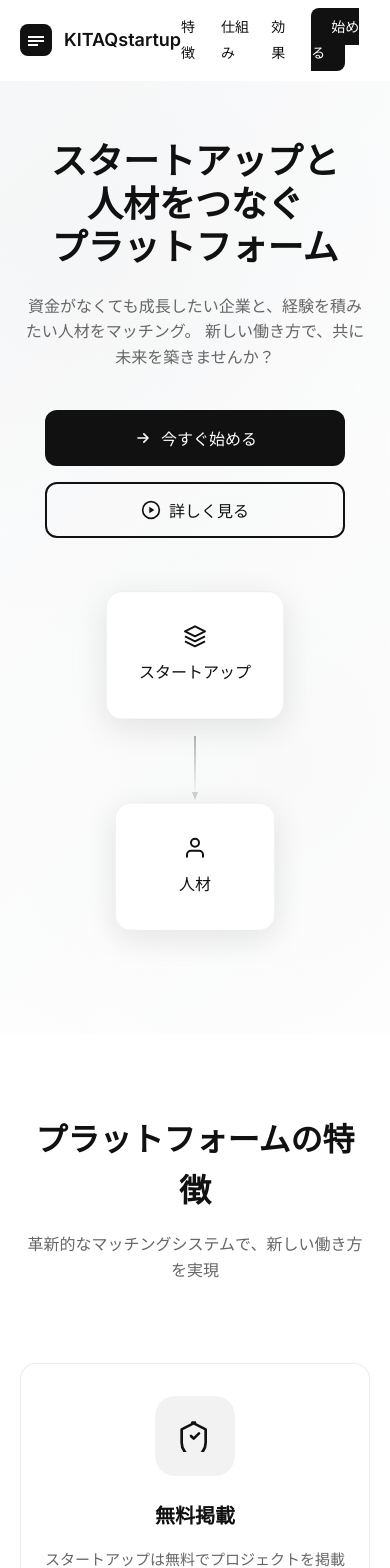
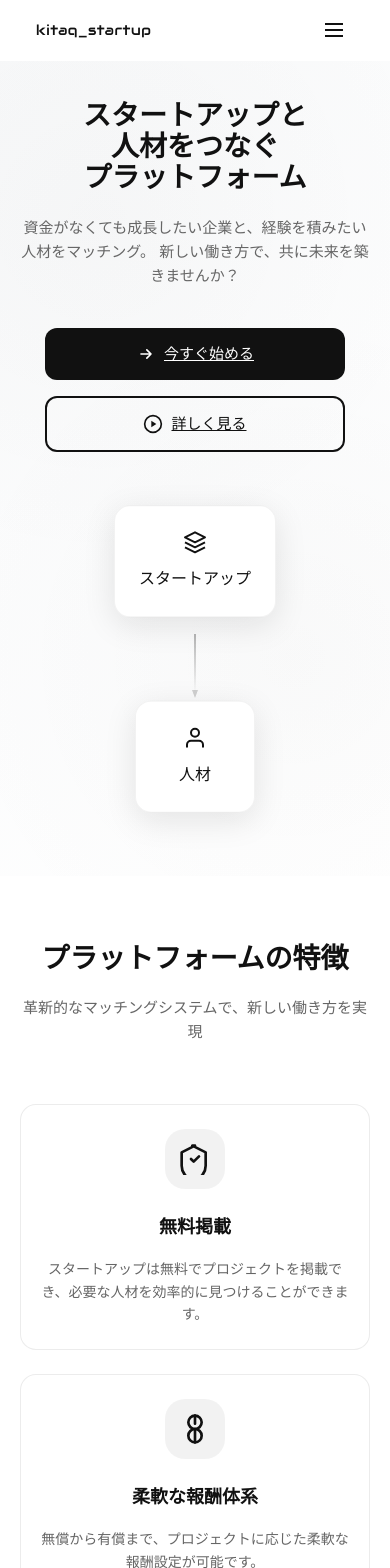
Before and after one commit to DIGIT-2025-NEXT/GeeTech-ProductHP, a Vue app: page / in a window 390 px wide. Shown: the top 1568 px of the page. Built offline with nearby package versions, Linux system fonts and the light colour scheme.

Commit message:
アイコンの削除とか色々

```diff
--- a/public/index.html
+++ b/public/index.html
@@ -7,7 +7,7 @@
     <title>スタートアップ支援プラットフォーム</title>
     <link rel="preconnect" href="https://fonts.googleapis.com">
     <link rel="preconnect" href="https://fonts.gstatic.com" crossorigin>
-    <link href="https://fonts.googleapis.com/css2?family=Inter:wght@300;400;500;600;700&display=swap" rel="stylesheet">
+    <link href="https://fonts.googleapis.com/css2?family=Inter:wght@300;400;500;600;700&family=Audiowide:wght@400&display=swap" rel="stylesheet">
   </head>
   <body>
     <noscript>
--- a/src/App.vue
+++ b/src/App.vue
@@ -31,6 +31,11 @@ export default {
 </script>
 
 <style>
+:root {
+  --audiowide: 'Audiowide', cursive;
+  --inter: 'Inter', -apple-system, BlinkMacSystemFont, 'Segoe UI', 'Roboto', sans-serif;
+}
+
 * {
   margin: 0;
   padding: 0;
@@ -42,7 +47,7 @@ html {
 }
 
 body {
-  font-family: 'Inter', -apple-system, BlinkMacSystemFont, 'Segoe UI', 'Roboto', sans-serif;
+  font-family: var(--inter);
   line-height: 1.6;
   color: #111;
   background: #fff;
--- a/src/components/CallToAction.vue
+++ b/src/components/CallToAction.vue
@@ -9,20 +9,20 @@
             共に成長し、地域を活性化させましょう。
           </p>
           <div class="cta-buttons">
-            <button class="primary-button">
+            <a href="https://geetech.dokkiitech.dev/company/register" target="_blank" rel="noopener noreferrer" class="primary-button">
               <svg width="20" height="20" viewBox="0 0 24 24" fill="none">
                 <path d="M16 4h2a2 2 0 0 1 2 2v14a2 2 0 0 1-2 2H6a2 2 0 0 1-2-2V6a2 2 0 0 1 2-2h2" stroke="currentColor" stroke-width="2"/>
                 <rect x="8" y="2" width="8" height="4" rx="1" ry="1" stroke="currentColor" stroke-width="2"/>
               </svg>
               スタートアップとして参加
-            </button>
-            <button class="secondary-button">
+            </a>
+            <a href="https://geetech.dokkiitech.dev/login" target="_blank" rel="noopener noreferrer" class="secondary-button">
               <svg width="20" height="20" viewBox="0 0 24 24" fill="none">
                 <path d="M20 21v-2a4 4 0 0 0-4-4H8a4 4 0 0 0-4 4v2" stroke="currentColor" stroke-width="2" stroke-linecap="round" stroke-linejoin="round"/>
                 <circle cx="12" cy="7" r="4" stroke="currentColor" stroke-width="2"/>
               </svg>
               人材として参加
-            </button>
+            </a>
           </div>
         </div>
         <div class="cta-visual">
@@ -60,11 +60,7 @@
       <div class="container">
         <div class="footer-content">
           <div class="footer-logo">
-            <svg width="32" height="32" viewBox="0 0 32 32" fill="none">
-              <rect width="32" height="32" rx="8" fill="#111"/>
-              <path d="M8 12h16v2H8v-2zm0 4h16v2H8v-2zm0 4h10v2H8v-2z" fill="#fff"/>
-            </svg>
-            <span>KITAQstartup</span>
+            <span>kitaq_startup</span>
           </div>
           <div class="footer-text">
             <p>&copy; 2025 DIGITKITAQ | GeeTech</p>
@@ -266,8 +262,10 @@ export default {
   display: flex;
   align-items: center;
   gap: 12px;
-  font-weight: 600;
+  font-family: var(--audiowide);
+  font-weight: 400;
   font-size: 18px;
+  letter-spacing: 0.5px;
 }
 
 .footer-text {
@@ -300,6 +298,10 @@ export default {
     font-size: 28px;
   }
 
+  .cta-description {
+    font-size: 16px;
+  }
+
   .cta-buttons {
     align-items: center;
   }
@@ -315,4 +317,44 @@ export default {
     height: 250px;
   }
 }
+
+@media (max-width: 480px) {
+  .cta {
+    padding: 60px 0 0;
+  }
+
+  .cta-content {
+    gap: 50px;
+  }
+
+  .cta-title {
+    font-size: 24px;
+  }
+
+  .cta-description {
+    font-size: 15px;
+    margin-bottom: 32px;
+  }
+
+  .primary-button,
+  .secondary-button {
+    padding: 14px 24px;
+    font-size: 15px;
+  }
+
+  .visual-container {
+    width: 200px;
+    height: 200px;
+  }
+
+  .orbit-node {
+    width: 40px;
+    height: 40px;
+  }
+
+  .center-node {
+    width: 50px;
+    height: 50px;
+  }
+}
 </style>
--- a/src/components/Features.vue
+++ b/src/components/Features.vue
@@ -102,13 +102,15 @@ export default {
 
 .features-grid {
   display: grid;
-  grid-template-columns: repeat(auto-fit, minmax(280px, 1fr));
-  gap: 40px;
+  grid-template-columns: repeat(4, 1fr);
+  gap: 32px;
+  max-width: 1200px;
+  margin: 0 auto;
 }
 
 .feature-card {
   text-align: center;
-  padding: 40px 24px;
+  padding: 32px 20px;
   border-radius: 16px;
   background: #fff;
   border: 1px solid rgba(17, 17, 17, 0.08);
@@ -171,6 +173,13 @@ export default {
   color: #666;
 }
 
+@media (max-width: 1024px) {
+  .features-grid {
+    grid-template-columns: repeat(2, 1fr);
+    gap: 32px;
+  }
+}
+
 @media (max-width: 768px) {
   .features {
     padding: 80px 0;
@@ -192,5 +201,45 @@ export default {
   .feature-card {
     padding: 32px 20px;
   }
+
+  .feature-icon {
+    width: 70px;
+    height: 70px;
+  }
+}
+
+@media (max-width: 480px) {
+  .features {
+    padding: 60px 0;
+  }
+
+  .section-header {
+    margin-bottom: 60px;
+  }
+
+  .section-title {
+    font-size: 28px;
+  }
+
+  .section-description {
+    font-size: 15px;
+  }
+
+  .feature-card {
+    padding: 24px 16px;
+  }
+
+  .feature-icon {
+    width: 60px;
+    height: 60px;
+  }
+
+  .feature-title {
+    font-size: 18px;
+  }
+
+  .feature-description {
+    font-size: 14px;
+  }
 }
 </style>
--- a/src/components/Hero.vue
+++ b/src/components/Hero.vue
@@ -13,19 +13,19 @@
             新しい働き方で、共に未来を築きませんか？
           </p>
           <div class="hero-buttons">
-            <button class="primary-button">
+            <a href="https://geetech.dokkiitech.dev/" target="_blank" rel="noopener noreferrer" class="primary-button">
               <svg width="20" height="20" viewBox="0 0 24 24" fill="none">
                 <path d="M13 7l5 5-5 5M6 12h12" stroke="currentColor" stroke-width="2" stroke-linecap="round" stroke-linejoin="round"/>
               </svg>
               今すぐ始める
-            </button>
-            <button class="secondary-button">
+            </a>
+            <a href="#features" class="secondary-button">
               <svg width="20" height="20" viewBox="0 0 24 24" fill="none">
                 <circle cx="12" cy="12" r="10" stroke="currentColor" stroke-width="2"/>
                 <polygon points="10,8 16,12 10,16" fill="currentColor"/>
               </svg>
               詳しく見る
-            </button>
+            </a>
           </div>
         </div>
         <div class="hero-visual">
@@ -233,11 +233,11 @@ export default {
 
 @media (max-width: 768px) {
   .hero {
-    padding: 140px 0 100px;
+    padding: 120px 0 80px;
   }
 
   .hero-title {
-    font-size: 36px;
+    font-size: 32px;
   }
 
   .hero-description {
@@ -255,5 +255,41 @@ export default {
     max-width: 300px;
     justify-content: center;
   }
+
+  .visual-container {
+    width: 280px;
+    height: 280px;
+  }
+}
+
+@media (max-width: 480px) {
+  .hero {
+    padding: 100px 0 60px;
+  }
+
+  .hero-title {
+    font-size: 28px;
+    line-height: 1.1;
+  }
+
+  .hero-description {
+    font-size: 15px;
+  }
+
+  .primary-button,
+  .secondary-button {
+    padding: 14px 28px;
+    font-size: 15px;
+  }
+
+  .visual-container {
+    width: 240px;
+    height: 240px;
+  }
+
+  .card {
+    padding: 24px;
+    min-width: 120px;
+  }
 }
 </style>
--- a/src/components/Navigation.vue
+++ b/src/components/Navigation.vue
@@ -3,17 +3,34 @@
     <div class="container">
       <div class="nav-content">
         <div class="logo">
-          <svg width="32" height="32" viewBox="0 0 32 32" fill="none">
-            <rect width="32" height="32" rx="8" fill="#111"/>
-            <path d="M8 12h16v2H8v-2zm0 4h16v2H8v-2zm0 4h10v2H8v-2z" fill="#fff"/>
-          </svg>
-          <span>KITAQstartup</span>
+          <span>kitaq_startup</span>
         </div>
-        <ul class="nav-links">
+        <ul class="nav-links desktop-nav">
           <li><a href="#features">特徴</a></li>
           <li><a href="#how-it-works">仕組み</a></li>
           <li><a href="#benefits">効果</a></li>
-          <li><a href="#contact" class="cta-button">始める</a></li>
+          <li><a href="https://geetech.dokkiitech.dev/" target="_blank" rel="noopener noreferrer" class="cta-button">始める</a></li>
+        </ul>
+        <button class="hamburger-menu" :class="{ 'menu-open': isMobileMenuOpen }" @click="toggleMobileMenu">
+          <svg v-if="!isMobileMenuOpen" width="24" height="24" viewBox="0 0 24 24" fill="none" stroke="currentColor" stroke-width="2">
+            <line x1="3" y1="6" x2="21" y2="6"></line>
+            <line x1="3" y1="12" x2="21" y2="12"></line>
+            <line x1="3" y1="18" x2="21" y2="18"></line>
+          </svg>
+          <svg v-else width="24" height="24" viewBox="0 0 24 24" fill="none" stroke="currentColor" stroke-width="2">
+            <line x1="18" y1="6" x2="6" y2="18"></line>
+            <line x1="6" y1="6" x2="18" y2="18"></line>
+          </svg>
+        </button>
+      </div>
+    </div>
+    <div class="mobile-menu" :class="{ 'active': isMobileMenuOpen }">
+      <div class="mobile-menu-content">
+        <ul class="mobile-nav-links">
+          <li><a href="#features" @click="closeMobileMenu">特徴</a></li>
+          <li><a href="#how-it-works" @click="closeMobileMenu">仕組み</a></li>
+          <li><a href="#benefits" @click="closeMobileMenu">効果</a></li>
+          <li><a href="https://geetech.dokkiitech.dev/" target="_blank" rel="noopener noreferrer" class="mobile-cta-button" @click="closeMobileMenu">始める</a></li>
         </ul>
       </div>
     </div>
@@ -25,7 +42,8 @@ export default {
   name: 'Navigation',
   data() {
     return {
-      isScrolled: false
+      isScrolled: false,
+      isMobileMenuOpen: false
     }
   },
   mounted() {
@@ -37,6 +55,18 @@ export default {
   methods: {
     handleScroll() {
       this.isScrolled = window.scrollY > 50
+    },
+    toggleMobileMenu() {
+      this.isMobileMenuOpen = !this.isMobileMenuOpen
+      if (this.isMobileMenuOpen) {
+        document.body.style.overflow = 'hidden'
+      } else {
+        document.body.style.overflow = ''
+      }
+    },
+    closeMobileMenu() {
+      this.isMobileMenuOpen = false
+      document.body.style.overflow = ''
     }
   }
 }
@@ -71,9 +101,11 @@ export default {
   display: flex;
   align-items: center;
   gap: 12px;
-  font-weight: 600;
+  font-family: var(--audiowide);
+  font-weight: 400;
   font-size: 18px;
   color: #111;
+  letter-spacing: 0.5px;
 }
 
 .nav-links {
@@ -109,18 +141,151 @@ export default {
   transform: translateY(-1px);
 }
 
-@media (max-width: 768px) {
+.hamburger-menu {
+  display: none;
+  justify-content: center;
+  align-items: center;
+  width: 40px;
+  height: 40px;
+  background: none;
+  border: none;
+  cursor: pointer;
+  padding: 8px;
+  z-index: 1001;
+  color: #111;
+  transition: color 0.3s ease;
+}
+
+.hamburger-menu:hover {
+  background: rgba(17, 17, 17, 0.05);
+  border-radius: 8px;
+}
+
+.hamburger-menu.menu-open {
+  color: #fff;
+}
+
+.mobile-menu {
+  position: fixed;
+  top: 0;
+  left: 0;
+  width: 100vw;
+  height: 100vh;
+  background: rgba(17, 17, 17, 0.98);
+  backdrop-filter: blur(10px);
+  z-index: 1000;
+  opacity: 0;
+  visibility: hidden;
+  transition: all 0.3s ease;
+}
+
+.mobile-menu.active {
+  opacity: 1;
+  visibility: visible;
+}
+
+.mobile-menu-content {
+  display: flex;
+  flex-direction: column;
+  justify-content: center;
+  align-items: center;
+  height: 100%;
+  padding: 80px 20px 20px;
+}
+
+.mobile-nav-links {
+  display: flex;
+  flex-direction: column;
+  align-items: center;
+  gap: 40px;
+  list-style: none;
+  padding: 0;
+  margin: 0;
+}
+
+.mobile-nav-links a {
+  text-decoration: none;
+  color: #fff;
+  font-size: 28px;
+  font-weight: 500;
+  transition: all 0.3s ease;
+  text-align: center;
+}
+
+.mobile-nav-links a:hover {
+  color: rgba(255, 255, 255, 0.7);
+  transform: translateY(-2px);
+}
+
+.mobile-cta-button {
+  background: #fff !important;
+  color: #111 !important;
+  padding: 16px 32px;
+  border-radius: 12px;
+  font-weight: 600;
+  margin-top: 20px;
+}
+
+.mobile-cta-button:hover {
+  background: rgba(255, 255, 255, 0.9) !important;
+  color: #111 !important;
+}
+
+@media (max-width: 1024px) {
   .nav-links {
-    gap: 20px;
+    gap: 24px;
   }
 
   .nav-links a {
     font-size: 14px;
   }
+}
 
-  .cta-button {
-    padding: 10px 20px;
+@media (max-width: 768px) {
+  .nav-content {
+    height: 70px;
+  }
+
+  .logo {
+    font-size: 16px;
+  }
+
+  .desktop-nav {
+    display: none;
+  }
+
+  .hamburger-menu {
+    display: flex;
+  }
+}
+
+@media (max-width: 480px) {
+  .nav-content {
+    height: 60px;
+    padding: 0 16px;
+  }
+
+  .logo {
     font-size: 14px;
+    gap: 8px;
+  }
+
+  .logo svg {
+    width: 24px;
+    height: 24px;
+  }
+
+  .mobile-nav-links a {
+    font-size: 24px;
+  }
+
+  .mobile-nav-links {
+    gap: 32px;
+  }
+
+  .mobile-cta-button {
+    padding: 14px 28px;
+    font-size: 16px;
   }
 }
 </style>
```
Also changed, not shown: src/components/Benefits.vue (+66 -1 lines), src/components/HowItWorks.vue (+82 -0 lines).
